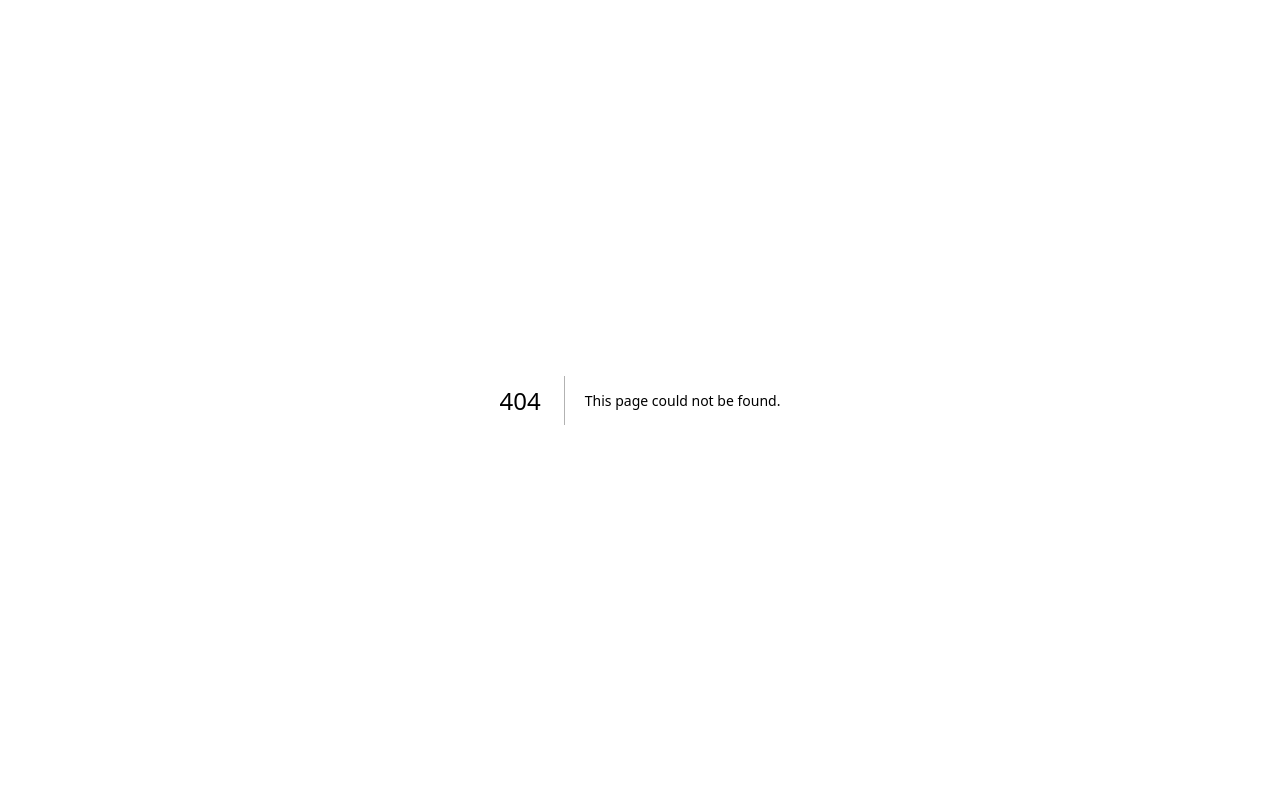
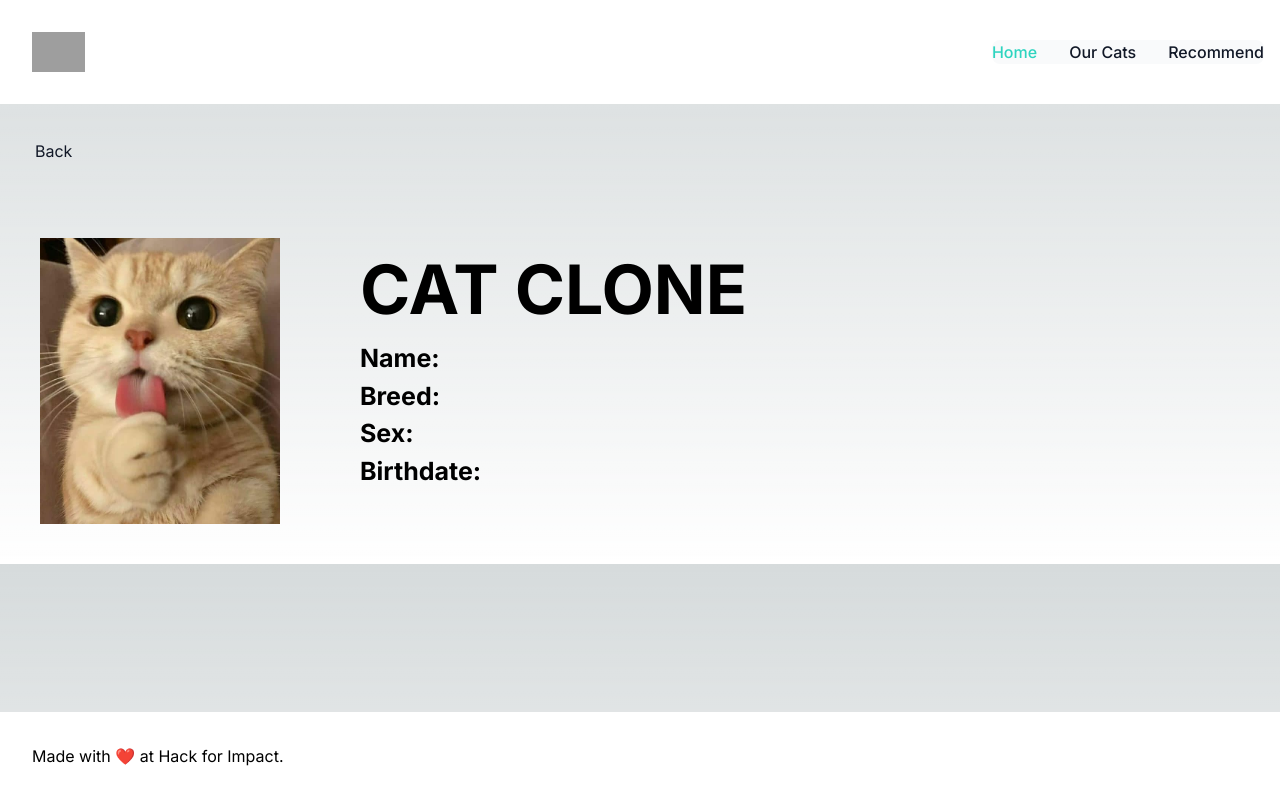
Before and after one commit to jjestrada2/DancingCat, a Next.js app in the folder the-dancing-cat/: page /catProfile in a window 1280 px wide. Before the commit this address had no page. Built offline with nearby package versions, Linux system fonts and the light colour scheme; grey boxes are pictures that could not be loaded.

Commit message:
edit cat pages

```diff
--- /dev/null
+++ b/the-dancing-cat/src/app/catProfile/page.js
@@ -0,0 +1,73 @@
+import Image from "next/image";
+// Card component
+const Card = ({ title, description, link, imageSrc }) => (
+  <a
+    href={link}
+    className="group rounded-lg border border-transparent px-5 py-4 transition-colors hover:border-gray-300 hover:bg-gray-100 hover:dark:border-neutral-700 hover:dark:bg-neutral-800/30 block mb-4"
+    target="_blank"
+    rel="noopener noreferrer"
+    style={{ width: "300px", height: "350px" }} // Set fixed width and height
+  >
+    <div className="relative h-48 mb-4" style = {{paddingLeft: "100px"}}>
+      <Image src={imageSrc} alt={title} layout="fill" className="rounded-lg"/>
+    </div>
+    <h2 className={`mb-3 text-2xl font-semibold`}>
+      {title}{" "}
+      <span className="inline-block transition-transform group-hover:translate-x-1 motion-reduce:transform-none">
+        -&gt;
+      </span>
+    </h2>
+    <p className={`m-0 max-w-[30ch] text-sm opacity-50`}>
+      {description}
+    </p>
+  </a>
+);
+
+export default function Home() {
+  return (
+    <main className="flex-1">
+      {/* <div className="flex-1 fixed bg-black" style={{ width: "100%", height: "100%", zIndex: -1, opacity: 0.5 }} /> */}
+      <nav className="bg-white border-gray-200">
+        <div className="max-w-screen-xl flex flex-wrap items-center justify-between mx-auto p-4">
+          <a href="#" className="flex items-center space-x-3 rtl:space-x-reverse p-4">
+            <img src="https://images.squarespace-cdn.com/content/v1/57c4aca420099e3efb1bdafd/1478708079354-7RWYM0JCXFRN5X6BNL1R/DCLogoDarkTeal.png?format=1500w" className="h-10" alt="Flowbite Logo" />
+          </a>
+          <button data-collapse-toggle="navbar-default" type="button" className="inline-flex items-center p-2 w-10 h-10 justify-center text-sm text-gray-500 rounded-lg md:hidden hover:bg-gray-100 focus:outline-none focus:ring-2 focus:ring-gray-200 dark:text-gray-400 dark:hover:bg-gray-700 dark:focus:ring-gray-600" aria-controls="navbar-default" aria-expanded="false">
+            <span className="sr-only">Open main menu</span>
+            <svg className="w-5 h-5" aria-hidden="true" xmlns="http://www.w3.org/2000/svg" fill="none" viewBox="0 0 17 14">
+              <path stroke="currentColor" stroke-linecap="round" stroke-linejoin="round" stroke-width="2" d="M1 1h15M1 7h15M1 13h15" />
+            </svg>
+          </button>
+          <div className="hidden w-full md:block md:w-auto" id="navbar-default">
+            <ul className="font-medium flex flex-col p-4 md:p-0 mt-4 border border-gray-100 rounded-lg bg-gray-50 md:flex-row md:space-x-8 rtl:space-x-reverse md:mt-0 md:border-0 ">
+              <li>
+                <a href="/" className="block py-2 px-3 text-white bg-teal-400 rounded md:bg-transparent md:text-teal-400 md:p-0 dark:text-white md:dark:text-teal-500" aria-current="page">Home</a>
+              </li>
+              <li>
+                <a href="/cats" className="block py-2 px-3 text-gray-900 rounded hover:bg-gray-100 md:hover:bg-transparent md:border-0 md:hover:text-teal-400 md:p-0 dark:text-white md:dark:hover:text-teal-500 dark:hover:bg-gray-700 dark:hover:text-white md:dark:hover:bg-transparent">Our Cats</a>
+              </li>
+              <li>
+                <a href="/recommend" className="block py-2 px-3 text-gray-900 rounded hover:bg-gray-100 md:hover:bg-transparent md:border-0 md:hover:text-teal-400 md:p-0 dark:text-white md:dark:hover:text-teal-500 dark:hover:bg-gray-700 dark:hover:text-white md:dark:hover:bg-transparent">Recommend</a>
+              </li>
+            </ul>
+          </div>
+        </div>
+      </nav>
+      <a href="/cats" className="block py-2 px-3 text-gray-900 rounded hover:bg-gray-100 md:hover:bg-transparent md:border-0 md:hover:text-teal-400 md:p-0 dark:text-white md:dark:hover:text-teal-500 dark:hover:bg-gray-700 dark:hover:text-white md:dark:hover:bg-transparent" style={{padding:"35px"}}>Back</a>
+        <div className="flex">
+        <img src="/cat_img.jpeg" className="w-1/4 pl-4" style={{padding:"40px"}}/>
+        <div style={{padding:"40px"}}>
+            <h1 className="center font-bold" style={{ fontSize: 68 }}>CAT CLONE</h1>
+            <h4 className="center font-bold" style={{ fontSize: 25 }}>Name:</h4>
+            <h4 className="center font-bold" style={{ fontSize: 25 }}>Breed:</h4>
+            <h4 className="center font-bold" style={{ fontSize: 25 }}>Sex:</h4>
+            <h4 className="center font-bold" style={{ fontSize: 25 }}>Birthdate:</h4>
+        </div>
+        </div>
+
+      <footer className="fixed bottom-0 left-0 w-full p-8 bg-white">
+        <p> Made with ❤️ at Hack for Impact.</p>
+      </footer>
+    </main>
+  );
+}
--- a/the-dancing-cat/src/app/cats/page.js
+++ b/the-dancing-cat/src/app/cats/page.js
@@ -1,18 +1,23 @@
 import Image from "next/image";
-// Card component
-const Card = ({ title, description, link, imageSrc }) => (
+// import { useClient } from 'next/data-client';
+// import React, { useState } from 'react';
+
+const Card = ({ catName, description, link, imageSrc }) => (
   <a
     href={link}
     className="group rounded-lg border border-transparent px-5 py-4 transition-colors hover:border-gray-300 hover:bg-gray-100 hover:dark:border-neutral-700 hover:dark:bg-neutral-800/30 block mb-4"
     target="_blank"
     rel="noopener noreferrer"
-    style={{ width: "300px", height: "350px" }} // Set fixed width and height
+    style={{ width: "300px", height: "350px", padding:"40px"}}
   >
-    <div className="relative h-48 mb-4">
-      <Image src={imageSrc} alt={title} layout="fill" className="rounded-lg" />
+    <div className="relative h-48 mb-5">
+      <div className="absolute inset-0 flex justify-center items-center">
+        <Image src={imageSrc} alt={catName} layout="fill" className="rounded-lg" />
+      </div>
     </div>
+
     <h2 className={`mb-3 text-2xl font-semibold`}>
-      {title}{" "}
+      {catName}{" "}
       <span className="inline-block transition-transform group-hover:translate-x-1 motion-reduce:transform-none">
         -&gt;
       </span>
@@ -23,79 +28,44 @@ const Card = ({ title, description, link, imageSrc }) => (
   </a>
 );
 
+
 export default function Home() {
+  // useClient();
+  // const [searchInput, setSearchInput] = useState('');
+  // const handleSearchChange = (event) => {
+  //   setSearchInput(event.target.value);
+  // };
+  // const filteredCards = cards.filter(card => card.catName.toLowerCase().includes(searchInput.toLowerCase()));
+
+  const cards = [
+    { catName: 'Cat 1', description: 'Description 1', link: '/catProfile', imageSrc: "/cat_img.jpeg" },
+    { catName: 'Cat 2', description: 'Description 2', link: '/catProfile', imageSrc: "/cat_img.jpeg" },
+    { catName: 'Cat 3', description: 'Description 3', link: '/catProfile', imageSrc: "/cat_img.jpeg" },
+    { catName: 'Cat 4', description: 'Description 4', link: '/catProfile', imageSrc: "/cat_img.jpeg" },
+    { catName: 'Cat 5', description: 'Description 5', link: '/catProfile', imageSrc: "/cat_img.jpeg" },
+  ];
+
   return (
     <main className="flex-1">
-      {/* <div className="flex-1 fixed bg-black" style={{ width: "100%", height: "100%", zIndex: -1, opacity: 0.5 }} /> */}
       <nav className="bg-white border-gray-200">
-        <div className="max-w-screen-xl flex flex-wrap items-center justify-between mx-auto p-4">
-          <a href="#" className="flex items-center space-x-3 rtl:space-x-reverse p-4">
-            <img src="https://images.squarespace-cdn.com/content/v1/57c4aca420099e3efb1bdafd/1478708079354-7RWYM0JCXFRN5X6BNL1R/DCLogoDarkTeal.png?format=1500w" className="h-10" alt="Flowbite Logo" />
-          </a>
-          <button data-collapse-toggle="navbar-default" type="button" className="inline-flex items-center p-2 w-10 h-10 justify-center text-sm text-gray-500 rounded-lg md:hidden hover:bg-gray-100 focus:outline-none focus:ring-2 focus:ring-gray-200 dark:text-gray-400 dark:hover:bg-gray-700 dark:focus:ring-gray-600" aria-controls="navbar-default" aria-expanded="false">
-            <span className="sr-only">Open main menu</span>
-            <svg className="w-5 h-5" aria-hidden="true" xmlns="http://www.w3.org/2000/svg" fill="none" viewBox="0 0 17 14">
-              <path stroke="currentColor" stroke-linecap="round" stroke-linejoin="round" stroke-width="2" d="M1 1h15M1 7h15M1 13h15" />
-            </svg>
-          </button>
-          <div className="hidden w-full md:block md:w-auto" id="navbar-default">
-            <ul className="font-medium flex flex-col p-4 md:p-0 mt-4 border border-gray-100 rounded-lg bg-gray-50 md:flex-row md:space-x-8 rtl:space-x-reverse md:mt-0 md:border-0 ">
-              <li>
-                <a href="/" className="block py-2 px-3 text-white bg-teal-400 rounded md:bg-transparent md:text-teal-400 md:p-0 dark:text-white md:dark:text-teal-500" aria-current="page">Home</a>
-              </li>
-              <li>
-                <a href="/cats" className="block py-2 px-3 text-gray-900 rounded hover:bg-gray-100 md:hover:bg-transparent md:border-0 md:hover:text-teal-400 md:p-0 dark:text-white md:dark:hover:text-teal-500 dark:hover:bg-gray-700 dark:hover:text-white md:dark:hover:bg-transparent">Our Cats</a>
-              </li>
-              <li>
-                <a href="/recommend" className="block py-2 px-3 text-gray-900 rounded hover:bg-gray-100 md:hover:bg-transparent md:border-0 md:hover:text-teal-400 md:p-0 dark:text-white md:dark:hover:text-teal-500 dark:hover:bg-gray-700 dark:hover:text-white md:dark:hover:bg-transparent">Recommend</a>
-              </li>
-            </ul>
-          </div>
-        </div>
       </nav>
       <input
         type="text"
-        placeholder="Search..."
+        placeholder="Search Cat..."
+        // value={searchInput}
+        // onChange={handleSearchChange}
         className="px-4 py-2 rounded-lg border border-gray-300 focus:outline-none focus:border-gray-500 mb-4"
         style={{ width: "500px",  marginTop: "30px", marginLeft: "60px" }}
       />
       <div className="flex flex-wrap" style={{ marginLeft: "50px" }}>
-        <Card
-          title="Cat clone"
-          description="Short description on cat"
-          link="https://nextjs.org/docs?utm_source=create-next-app&utm_medium=appdir-template&utm_campaign=create-next-app"
-          imageSrc="/cat.jpg" // Path to cat image
-        />
-        <Card
-          title="Cat clone"
-          description="Short description on cat"
-          link="https://nextjs.org/docs?utm_source=create-next-app&utm_medium=appdir-template&utm_campaign=create-next-app"
-          imageSrc="/cat.jpg" // Path to cat image
-        />
-        <Card
-          title="Cat clone"
-          description="Short description on cat"
-          link="https://nextjs.org/docs?utm_source=create-next-app&utm_medium=appdir-template&utm_campaign=create-next-app"
-          imageSrc="/cat.jpg" // Path to cat image
-        />
-        <Card
-          title="Cat clone"
-          description="Short description on cat"
-          link="https://nextjs.org/docs?utm_source=create-next-app&utm_medium=appdir-template&utm_campaign=create-next-app"
-          imageSrc="/cat.jpg" // Path to cat image
-        />
-        <Card
-          title="Cat clone"
-          description="Short description on cat"
-          link="https://nextjs.org/docs?utm_source=create-next-app&utm_medium=appdir-template&utm_campaign=create-next-app"
-          imageSrc="/cat.jpg" // Path to cat image
-        />
+        {cards.map( card => (<Card
+          key={card.catName}
+          catName={card.catName}
+          description={card.description}
+          link={card.link}
+          imageSrc={card.imageSrc}
+          />))}
         </div>
-
-      <div className="content-center justify-self-center justify-items-center" style={{ paddingTop: "25%", paddingLeft: 32 }}>
-        <h1 className="center text-white font-bold" style={{ fontSize: 68 }}>THE DANCING CAT</h1>
-        <p className="text-teal-400 italic" style={{ fontSize: 20 }}>Find Your Forever Purr-fect Companion: Adopt a Cat Today!</p>
-      </div>
       <footer className="fixed bottom-0 left-0 w-full p-8 bg-white">
         <p> Made with ❤️ at Hack for Impact.</p>
       </footer>
--- a/the-dancing-cat/src/app/recommend/page.js
+++ b/the-dancing-cat/src/app/recommend/page.js
@@ -0,0 +1,7 @@
+import Image from "next/image";
+
+export default function Home() {
+  return (
+    <p>In progress</p>
+  );
+}
```
Also changed, not shown: the-dancing-cat/public/cat_img.jpeg (added).
